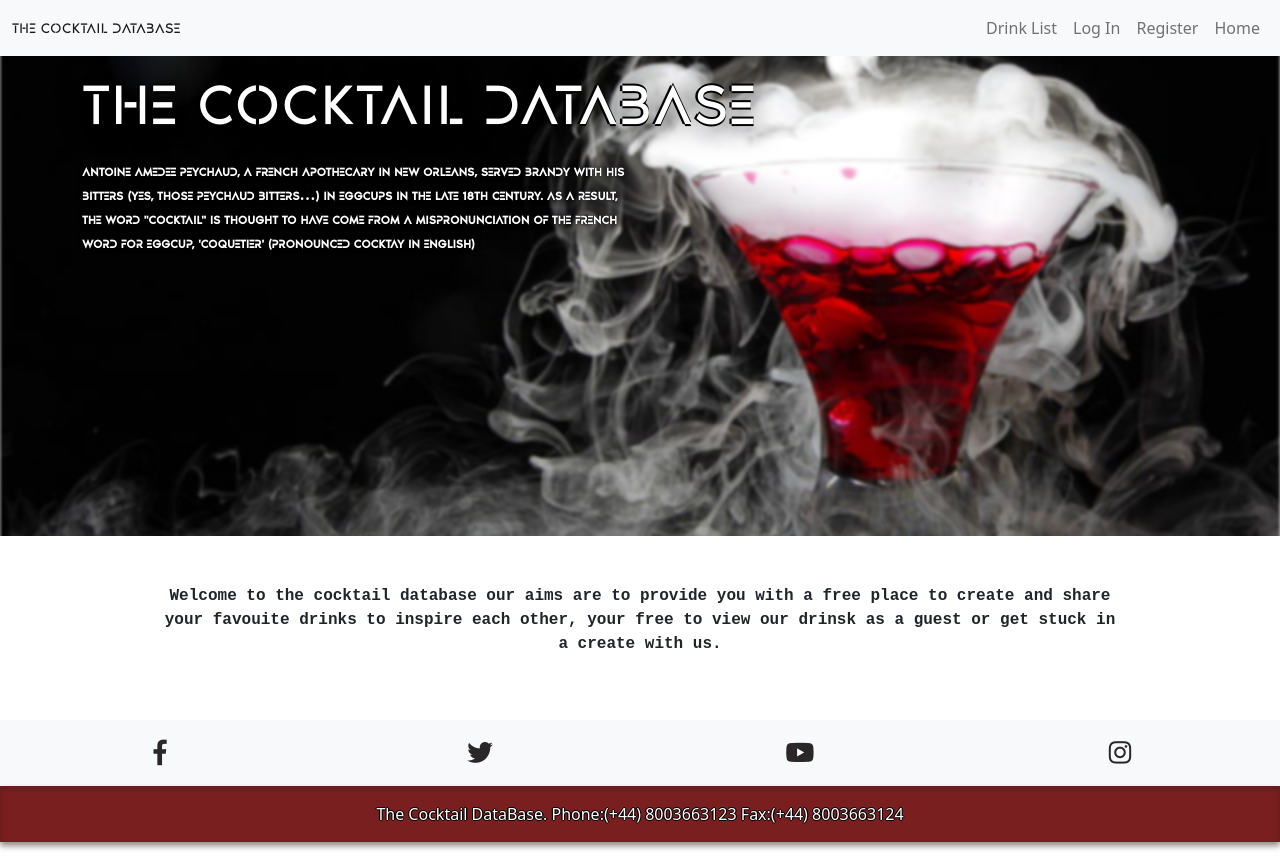
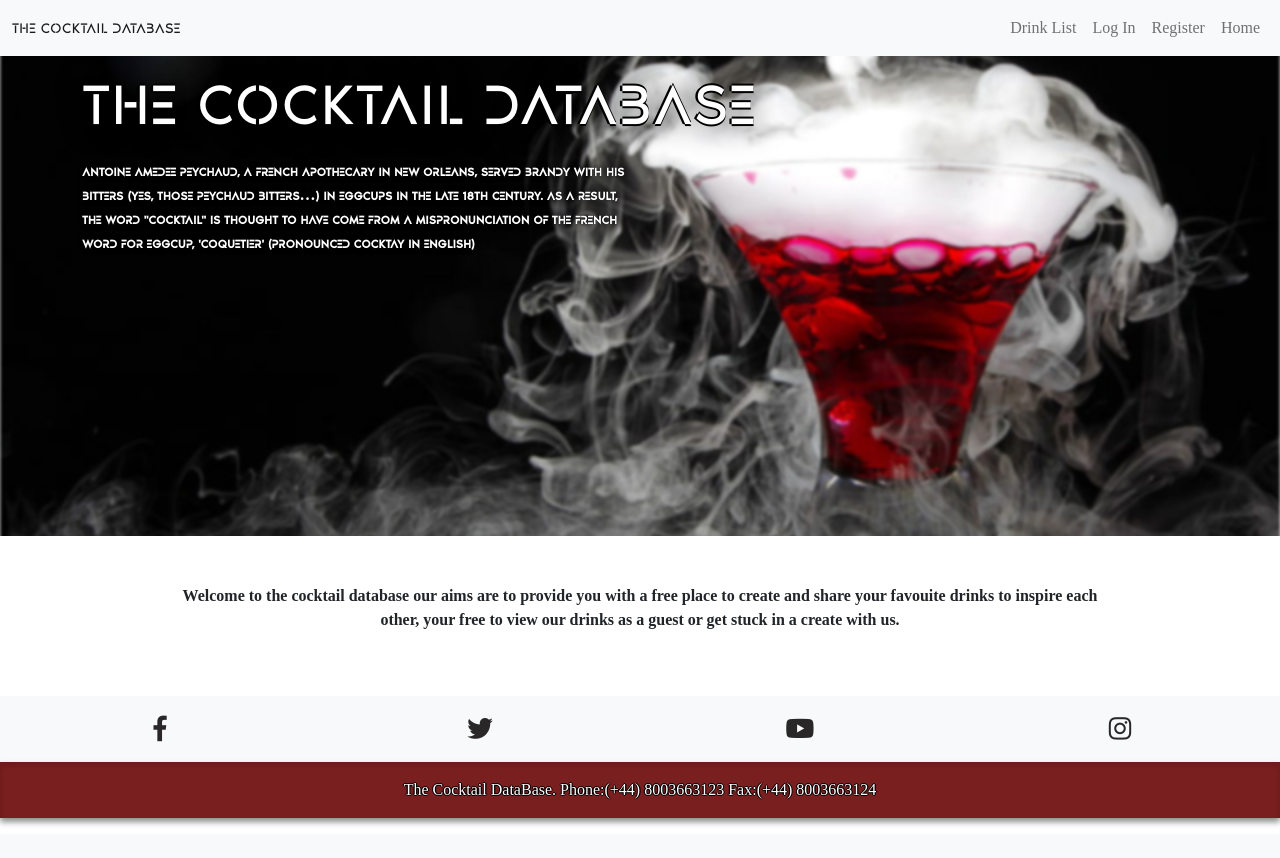
Before and after one commit to SdMusic/Ms-3, a Flask app: page / in a window 1280 px wide. After the commit the page ends 825 px from the top, so only its background shows below. Run offline with Flask 2, Linux system fonts and the light colour scheme; data that the repository does not hold is empty; some libraries are stand-ins or nearby versions.

Commit message:
Font update

```diff
--- a/static/css/style.css
+++ b/static/css/style.css
@@ -1,3 +1,7 @@
+body{
+    font-family: Bahnschrift SemiCondensed;
+}
+
 #container {
     max-width: 1600px;
     margin: auto;
--- a/templates/drinks.html
+++ b/templates/drinks.html
@@ -1,7 +1,7 @@
 {% extends "base.html" %}
 {% block content %}
 <div class="row d-flex justify-content-center">
-    <p style="font-family: Courier New; font-weight: 800;" class="text-center w-75 pt-5 pb-5">Welcome to the cocktail database our aims are to provide you with a free place to create and share your favouite drinks to inspire each other,
-        your free to view our drinsk as a guest or get stuck in a create with us.</p>
+    <p style="font-family: Bahnschrift SemiCondensed; font-weight: 800;" class="text-center w-75 pt-5 pb-5">Welcome to the cocktail database our aims are to provide you with a free place to create and share your favouite drinks to inspire each other,
+        your free to view our drinks as a guest or get stuck in a create with us.</p>
 </div>
 {% endblock %}
--- a/templates/login.html
+++ b/templates/login.html
@@ -29,7 +29,7 @@
 </div>
 <div class="row d-flex justify-content-center">
     <p style="font-family: Courier New; font-weight: 800;" class="text-center b-0 w-75 pt-5 pb-5">Welcome to the cocktail database our aims are to provide you with a free place to create and share your favouite drinks to inspire each other,
-        your free to view our drinsk as a guest or get stuck in a create with us.</p>
+        your free to view our drinks as a guest or get stuck in a create with us.</p>
 </div>
 
 {% endblock %}
--- a/templates/register.html
+++ b/templates/register.html
@@ -34,7 +34,7 @@
     </div>
 </div>
 <div class="row d-flex justify-content-center">
-    <p style="font-family: Courier New; font-weight: 800;" class="text-center w-75 pt-5 pb-5">Welcome to the cocktail database our aims are to provide you with a free place to create and share your favouite drinks to inspire each other,
-        your free to view our drinsk as a guest or get stuck in a create with us.</p>
+    <p style="font-weight: 800;" class="text-center w-75 pt-5 pb-5">Welcome to the cocktail database our aims are to provide you with a free place to create and share your favouite drinks to inspire each other,
+        your free to view our drinks as a guest or get stuck in a create with us.</p>
 </div>
 {% endblock %}
```
Also changed, not shown: readme.md.
